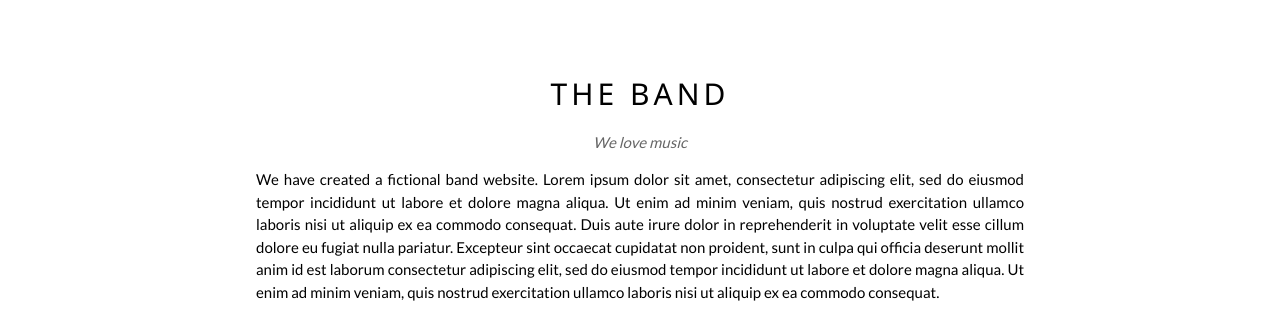
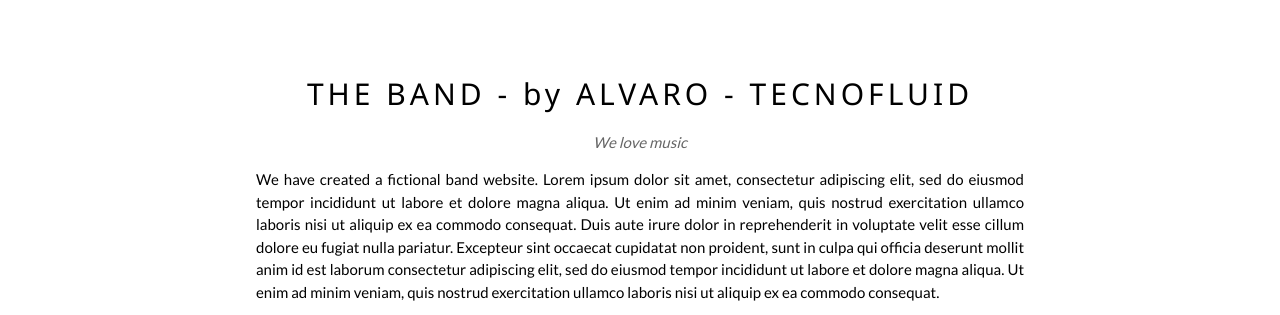
Before and after one commit to ALVAROJUNIOR-GITHUB/teste-pages, a plain HTML site: page index.html in a window 1280 px wide. Shown: the part 72-387 px from the top of the page. Drawn offline with nearby package versions, Linux system fonts and the light colour scheme.

Commit message:
Update index.html

```diff
--- a/index.html
+++ b/index.html
@@ -70,7 +70,7 @@ body {font-family: "Lato", sans-serif}
 
   <!-- The Band Section -->
   <div class="w3-container w3-content w3-center w3-padding-64" style="max-width:800px" id="band">
-    <h2 class="w3-wide">THE BAND</h2>
+    <h2 class="w3-wide">THE BAND - by ALVARO - TECNOFLUID</h2>
     <p class="w3-opacity"><i>We love music</i></p>
     <p class="w3-justify">We have created a fictional band website. Lorem ipsum dolor sit amet, consectetur adipiscing elit, sed do eiusmod tempor incididunt ut labore et dolore magna aliqua. Ut enim ad minim veniam, quis nostrud exercitation ullamco laboris nisi ut aliquip
       ex ea commodo consequat. Duis aute irure dolor in reprehenderit in voluptate velit esse cillum dolore eu fugiat nulla pariatur. Excepteur sint occaecat cupidatat non proident, sunt in culpa qui officia deserunt mollit anim id est laborum consectetur
```
